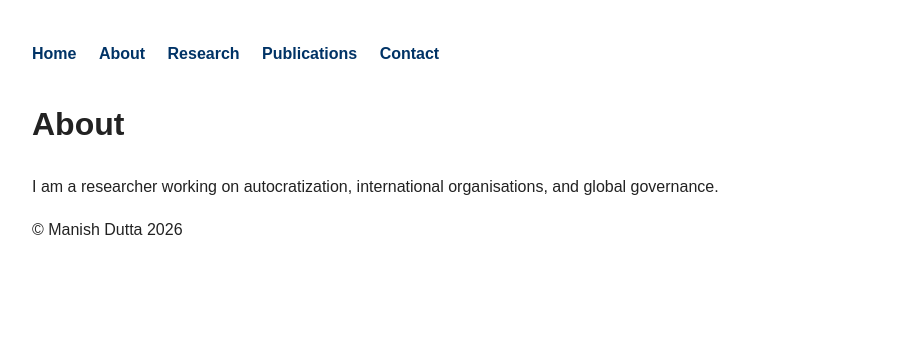
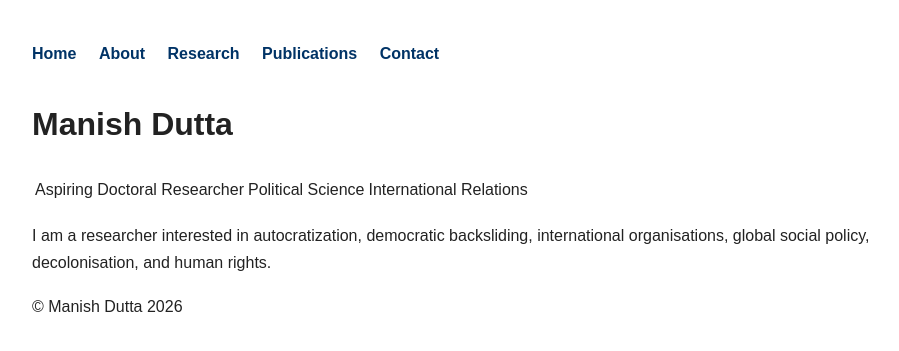
Before and after one commit to themanishdutta/themanishdutta, a Jekyll site: the page built from index.md, in a window 1280 px wide. Shown: the top 351 px of the page, without its empty margins (183-1082 px from the left). Built offline with Jekyll 4.4.1, drawn with Linux system fonts in a browser that asks for light colours.

Commit message:
Update index.md

```diff
--- a/index.md
+++ b/index.md
@@ -1,7 +1,10 @@
 ---
 layout: default
-title: About
+title: Home
 ---
-# About
 
-I am a researcher working on autocratization, international organisations, and global governance.
+# Manish Dutta
+
+Aspiring Doctoral Researcher | Political Science | International Relations
+
+I am a researcher interested in autocratization, democratic backsliding, international organisations, global social policy, decolonisation, and human rights.
```
